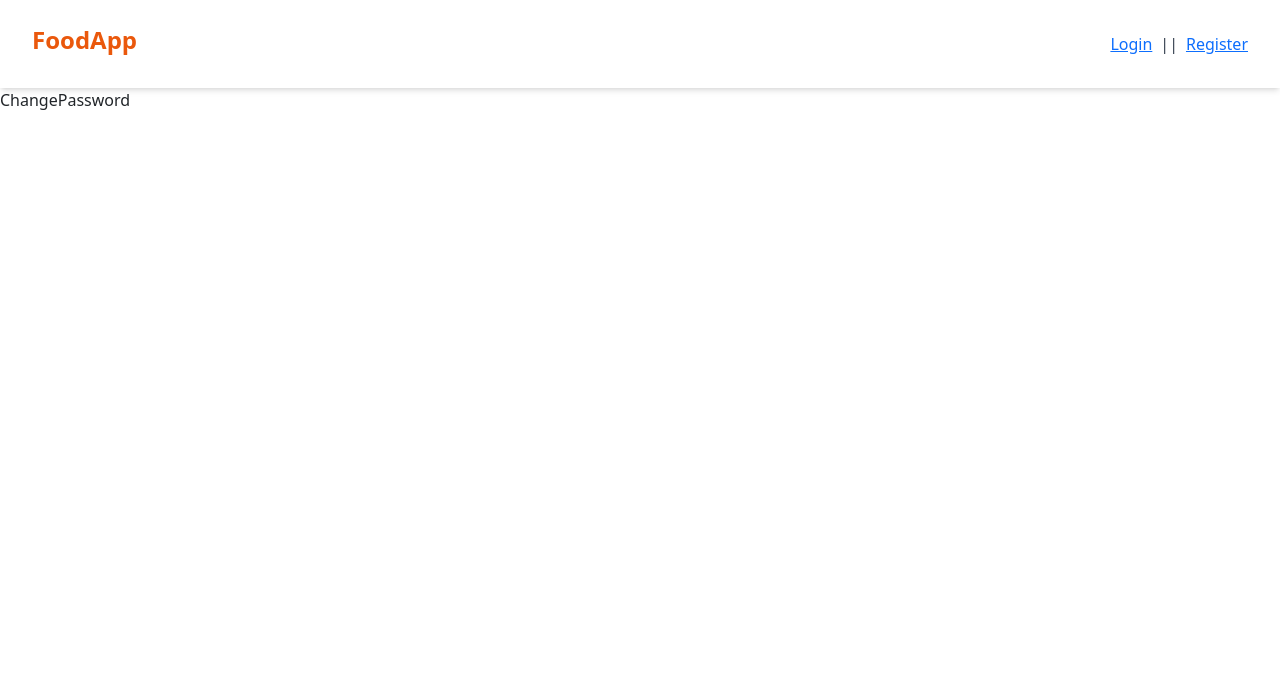
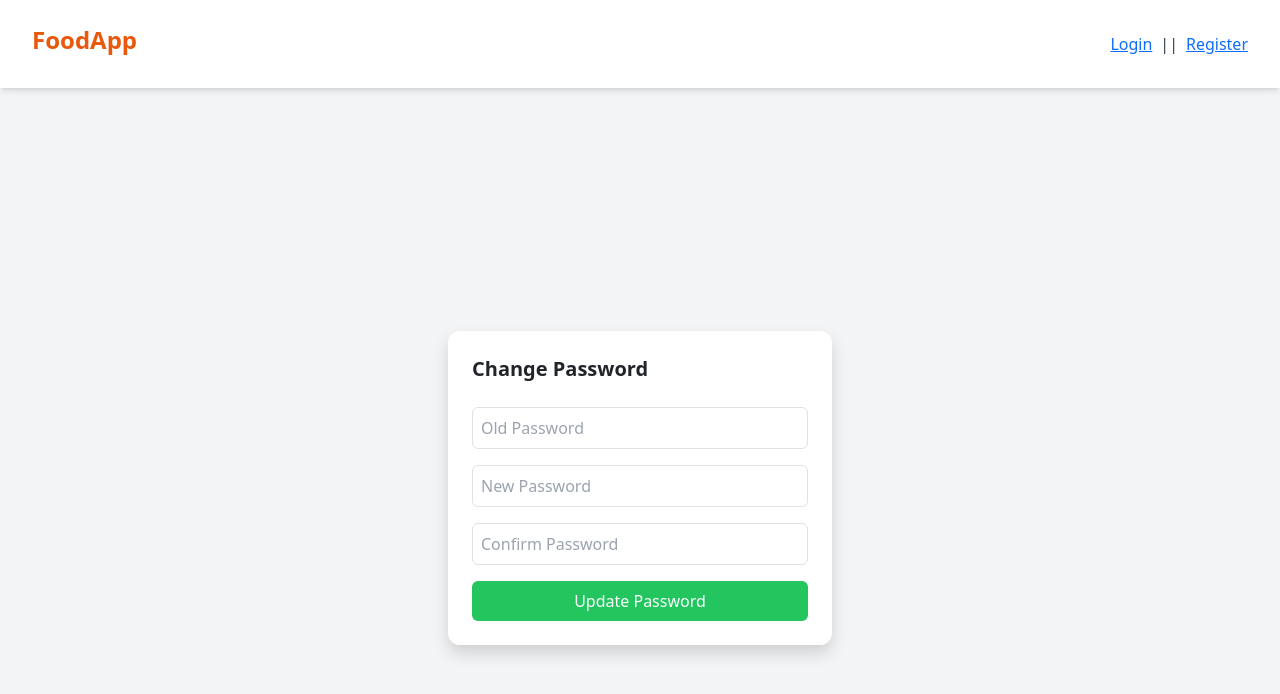
Before and after one commit to kkn2k19/FoodApp, a React (Create React App) app in the folder frontend/: page /change-password in a window 1280 px wide. Shown: the top 694 px of the page. Built offline with nearby package versions, Linux system fonts and the light colour scheme.

Commit message:
pass chnge for login user

```diff
--- a/frontend/src/pages/Profile.jsx
+++ b/frontend/src/pages/Profile.jsx
@@ -42,7 +42,7 @@ const Profile = () => {
                         </ul>
                     </div>
                 )}
-            </div>
+
                 <div className="mt-4 flex gap-3">
                     <button
                         onClick={() => navigate("/edit-profile")}
@@ -58,6 +58,8 @@ const Profile = () => {
                 </div>
 
             </div>
+
+        </div>
     )
 }
 
--- a/frontend/src/pages/admin/ChangePassword.jsx
+++ b/frontend/src/pages/admin/ChangePassword.jsx
@@ -1,9 +1,81 @@
-import React from 'react'
+import React, { useState } from 'react'
+import api from '../../services/api'
 
 const ChangePassword = () => {
-  return (
-    <div>ChangePassword</div>
-  )
+    const [form, setForm] = useState({
+        oldPassword: "",
+        newPassword: "",
+        confirmPassword: ""
+    });
+
+    const handleChange = e => {
+        setForm({
+            ...form,
+            [e.target.name]: e.target.value
+        })
+    }
+
+    const handleSubmit = e => {
+        e.preventDefault();
+
+        api.post("/api/auth/change-password", form)
+            .then(() => {
+                alert("Password changed successfully")
+                setForm({
+                    oldPassword: "",
+                    newPassword: "",
+                    confirmPassword: ""
+                })
+            })
+            .catch(e => alert(e.response?.data || "failed to change password" ))
+    }
+    return (
+        // <div>ChangePassword</div>
+        <div className='min-h-screen flex justify-center items-center bg-gray-100'>
+            <form
+                onSubmit={handleSubmit}
+                className='bg-white p-6 rounded-xl shadow w-96'
+            >
+                <h2 className='text-xl font-bold mb-4'>
+                    Change Password
+                </h2>
+
+                <input
+                    name='oldPassword'
+                    type='password'
+                    placeholder='Old Password'
+                    value={form.oldPassword}
+                    onChange={handleChange}
+                    className='border p-2 w-full mb-3 rounded'
+                />
+
+                <input
+                    name='newPassword'
+                    type='password'
+                    placeholder='New Password'
+                    value={form.newPassword}
+                    onChange={handleChange}
+                    className='border p-2 w-full mb-3 rounded'
+                />
+
+                <input
+                    name='confirmPassword'
+                    type='password'
+                    placeholder='Confirm Password'
+                    value={form.confirmPassword}
+                    onChange={handleChange}
+                    className='border p-2 w-full mb-3 rounded'
+                />
+
+                <button
+                    className='w-full bg-green-500 text-white py-2 rounded'
+                    type='submit'
+                >
+                    Update Password
+                </button>
+            </form>
+        </div>
+    )
 }
 
 export default ChangePassword
```
Lines whose indentation alone changed are shown as unchanged.
